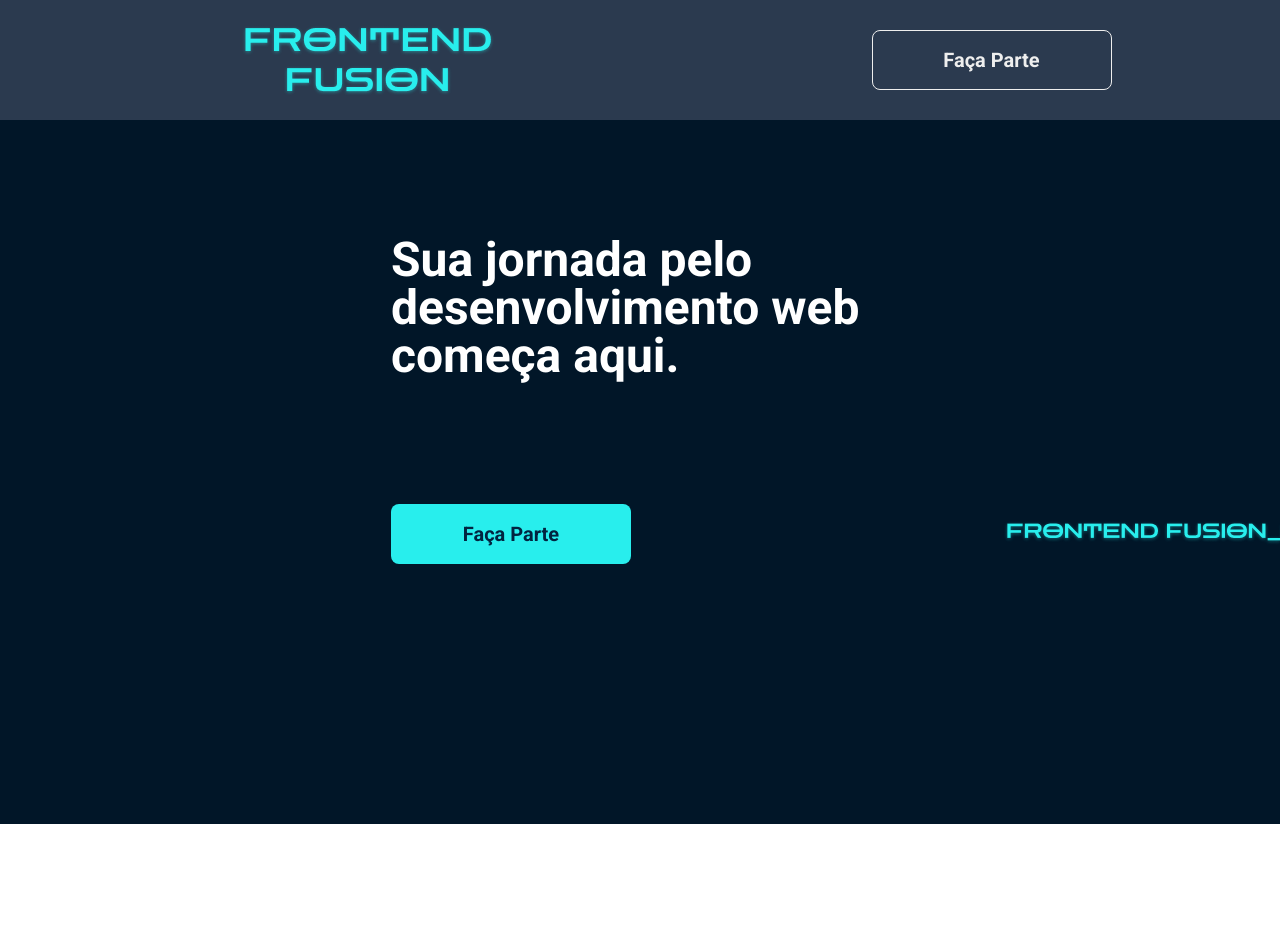
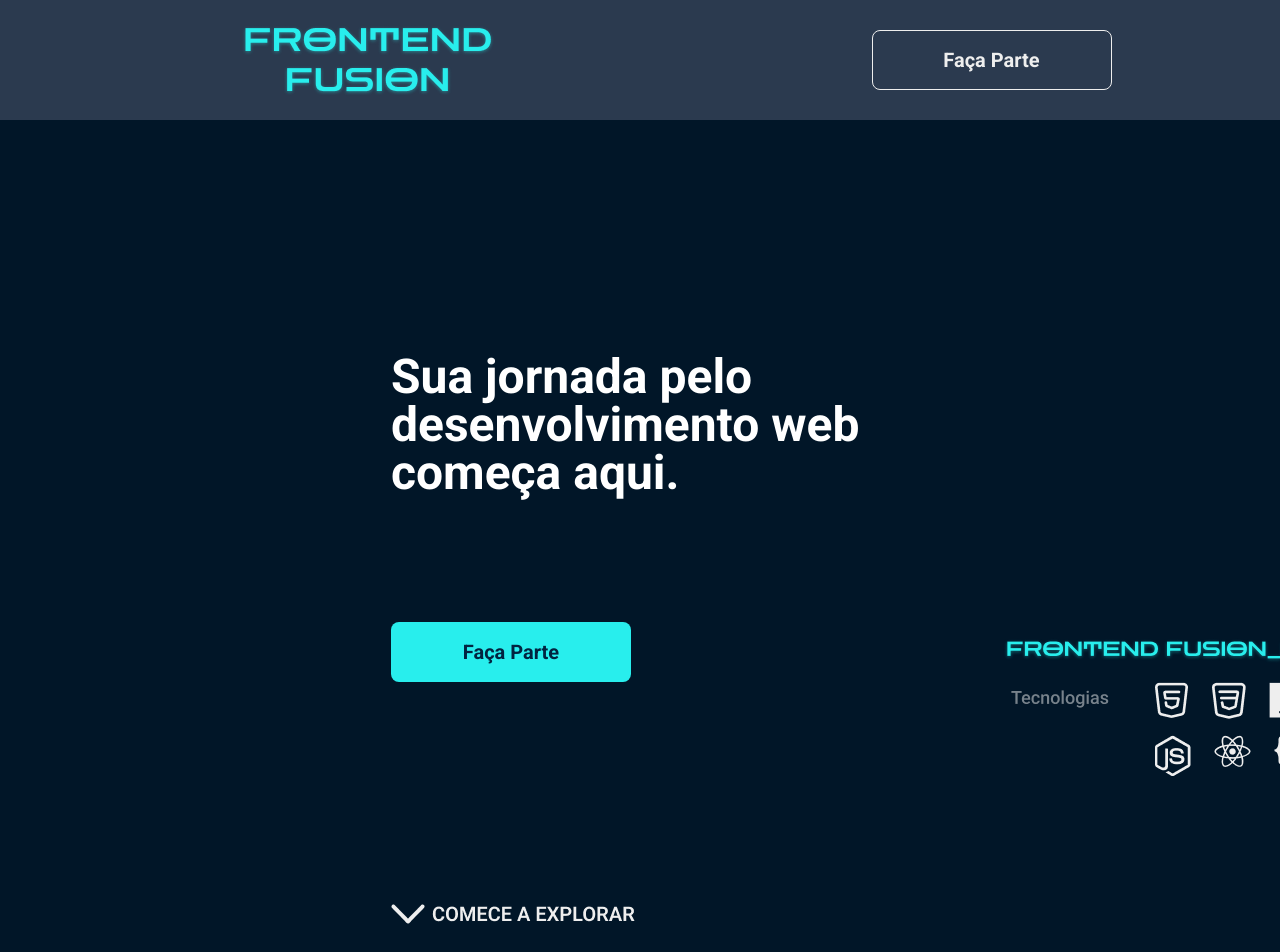
Before and after one commit to Projeto-FrontEnd-Fusion/x-men-portifolio-colaborativo, a React (Vite) app: page / in a window 1280 px wide. Shown: the top 952 px of the page. Before the commit the page ends 824 px from the top, so only its background shows below. Built offline with nearby package versions, Linux system fonts and the light colour scheme; a web font is replaced by a local one.

Commit message:
Fix button and padding

```diff
--- a/src/components/Hero/hero.tsx
+++ b/src/components/Hero/hero.tsx
@@ -1,6 +1,8 @@
 import "../../App.css";
 import Logo from "../../assets/logo.png";
 import Subtitle from '../../assets/subtitle.png'
+import Tech from '../../assets/Tech.png'
+import Explorar from '../../assets/Explorar.png'
 
 const Hero = () => {
     return (
@@ -16,22 +18,36 @@ const Hero = () => {
                     </button>
                 </div>
             </nav>
-            <div className="bg-[#011628] w-full h-[88vh] relative  ">
-                <div className=" absolute top-0 bottom-0 left-0 right-0 flex items-center w-[534px] h-[245.94px] ml-[331px] pt-[280px] font-['Roboto']">
-                    <div className="text-white text-5xl font-bold ml-[60px] font-['Roboto'] ">
+            <div className="bg-[#011628] w-full h-[1017px] relative  ">
+                <div className=" absolute top-0 bottom-0 left-0 right-0 flex items-center w-[534px] h-[245.94px] ml-[331px] pt-[121px] font-['Roboto']">
+                    <div className="text-white text-5xl font-bold ml-[60px]  pt-[805px] font-['Roboto'] ">
                         <p>Sua jornada pelo desenvolvimento web começa aqui.</p>
                         <div className="pt-[121.97px] flex items-center   ">
                             <div>
-                            <button className="w-[240px] h-[60px] justify-center text-[20px] leading-[32px] font-semibold bg-[#28EEED] rounded-[8px] text-[#022440] font-['Roboto']">
-                                Faça Parte
-                            </button>
+                                <button className="w-[240px] h-[60px] justify-center text-[20px] leading-[32px] font-semibold bg-[#28EEED] rounded-[8px] text-[#022440] font-['Roboto']">
+                                    Faça Parte
+                                </button>
                             </div>
 
-                            <img src={Subtitle} alt="Subtitle" className=" leading-[32px] ml-[372px] h-auto" />
+                            <img src={Subtitle} alt="Subtitle" className=" leading-[32px] size[20px] ml-[372px] h-auto" />
                         </div>
+                        <div className="flex items-center   ">
+                            <img src={Tech} alt="logo" className=" leading-[32px] size[20px] ml-[620px] h-auto" />
+                        </div>
+                        <button className="flex justify-center items-center mt-[121px] mb-[128px]">
+                            <img
+                                src={Explorar}
+                                alt="Explorar oportunidades"
+                                className="leading-[32px] size[20px]"
+                            />
+                        </button>
+
                     </div>
                 </div>
+
             </div >
+
+
         </>
     );
 };
```
Also changed, not shown: src/assets/Explorar.png (added), src/assets/Tech.png (added).
